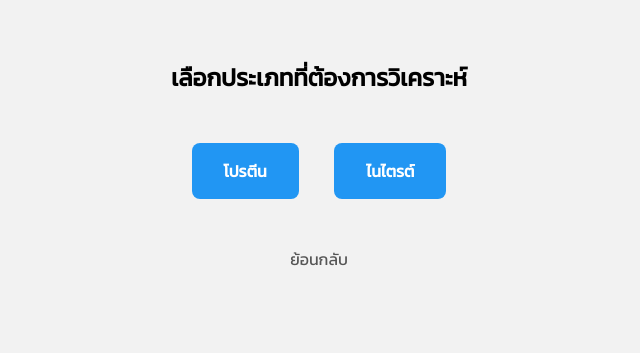
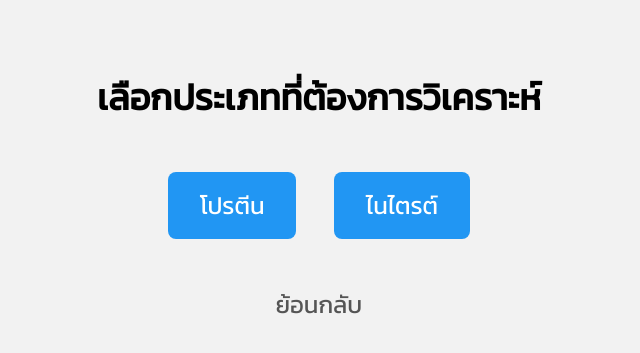
Before and after one commit to tonklaxi/jectchinew, a Flask app: page /select-analysis-type in a window 1280 px wide. Shown: the top 353 px of the page, without its empty margins (321-961 px from the left). Run offline with Flask 3, Linux system fonts and the light colour scheme.

Commit message:
Add files via upload

```diff
--- a/templates/select-analysis-type.html
+++ b/templates/select-analysis-type.html
@@ -1,3 +1,4 @@
+
 <!DOCTYPE html>
 <html lang="th">
 <head>
@@ -10,6 +11,7 @@
             text-align: center;
             padding: 2rem;
             background: #f2f2f2;
+            font-size: 1.5rem;
         }
         h2 {
             margin-bottom: 2rem;
@@ -22,7 +24,6 @@
             color: white;
             text-decoration: none;
             border-radius: 0.5rem;
-            font-weight: bold;
         }
         a.button:hover {
             background: #1976d2;
--- a/templates/select-nitrite-mode.html
+++ b/templates/select-nitrite-mode.html
@@ -1,3 +1,4 @@
+
 <!DOCTYPE html>
 <html lang="th">
 <head>
@@ -10,6 +11,7 @@
             text-align: center;
             padding: 2rem;
             background-color: #e8f5e9;
+            font-size: 1.5rem;
         }
         h2 {
             margin-bottom: 2rem;
--- a/templates/select-protein-mode.html
+++ b/templates/select-protein-mode.html
@@ -1,3 +1,4 @@
+
 <!DOCTYPE html>
 <html lang="th">
 <head>
@@ -10,6 +11,7 @@
             text-align: center;
             padding: 2rem;
             background-color: #fffde7;
+            font-size: 1.5rem;
         }
         h2 {
             margin-bottom: 2rem;
```
Also changed, not shown: templates/landing.html (+4 -3 lines).
